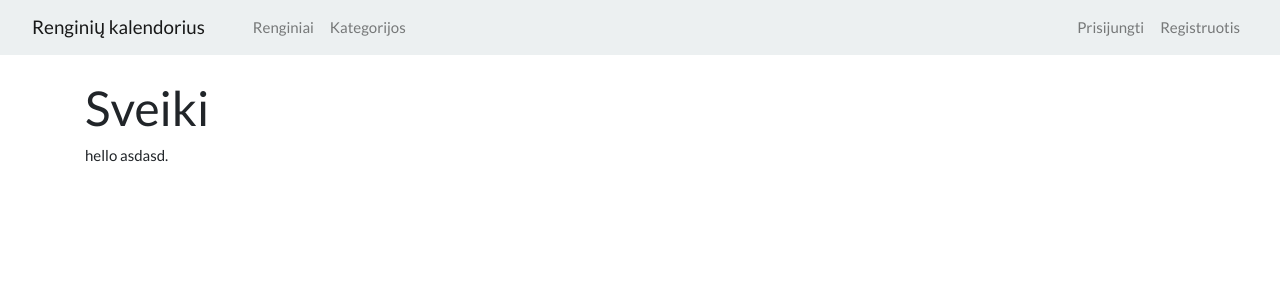
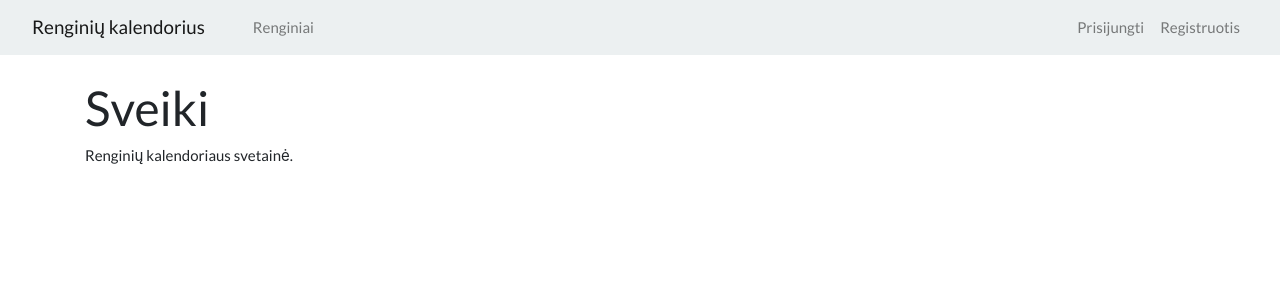
Before and after one commit to Mentel/Semestro-projektas, a Symfony app: template templates/index.html.twig in a window 1280 px wide. Shown: the top 300 px of the page. Run offline with Twig, Linux system fonts and the light colour scheme; the template is opened without the code that fills it, so the values that code supplies are empty; some libraries are stand-ins or nearby versions.

Commit message:
Fixed some bugs and cleaned up code

```diff
--- a/src/Controller/TestController.php
+++ b/src/Controller/TestController.php
@@ -38,7 +38,7 @@ class TestController extends AbstractController
     /**
      * @Route("/admin", name="create_superuser")
      */
-    public function delete($max, UserPasswordEncoderInterface $passwordEncoder)
+    public function delete(UserPasswordEncoderInterface $passwordEncoder)
     {
         $user = new User();
         // encode the plain password
--- a/templates/base.html.twig
+++ b/templates/base.html.twig
@@ -5,7 +5,7 @@
         <meta charset="UTF-8">
         <title>{% block title %}Welcome!{% endblock %}</title>
         {% block stylesheets %}
-            <link rel="stylesheet" href="bootstrap.min.css">
+            <link rel="stylesheet" href="{{ asset('bootstrap.min.css') }}">
         {% endblock %}
     </head>
 
--- a/templates/index.html.twig
+++ b/templates/index.html.twig
@@ -2,5 +2,5 @@
 
 {% block body %}
     <h1>Sveiki</h1>
-    hello asdasd.
+    Renginių kalendoriaus svetainė.
 {% endblock %}
--- a/templates/navbar.html.twig
+++ b/templates/navbar.html.twig
@@ -8,9 +8,6 @@
         <ul class="navbar-nav mr-auto ml-4">
             <li class="nav-item">
                 <a class="nav-link" href="/events">Renginiai</a>
-            </li>
-            <li class="nav-item">
-                <a class="nav-link" href="/categories">Kategorijos</a>
             </li>
         </ul>
         <ul class="navbar-nav ml-auto mr-4">
```
Also changed, not shown: src/Controller/EventController.php (+3 -6 lines).
